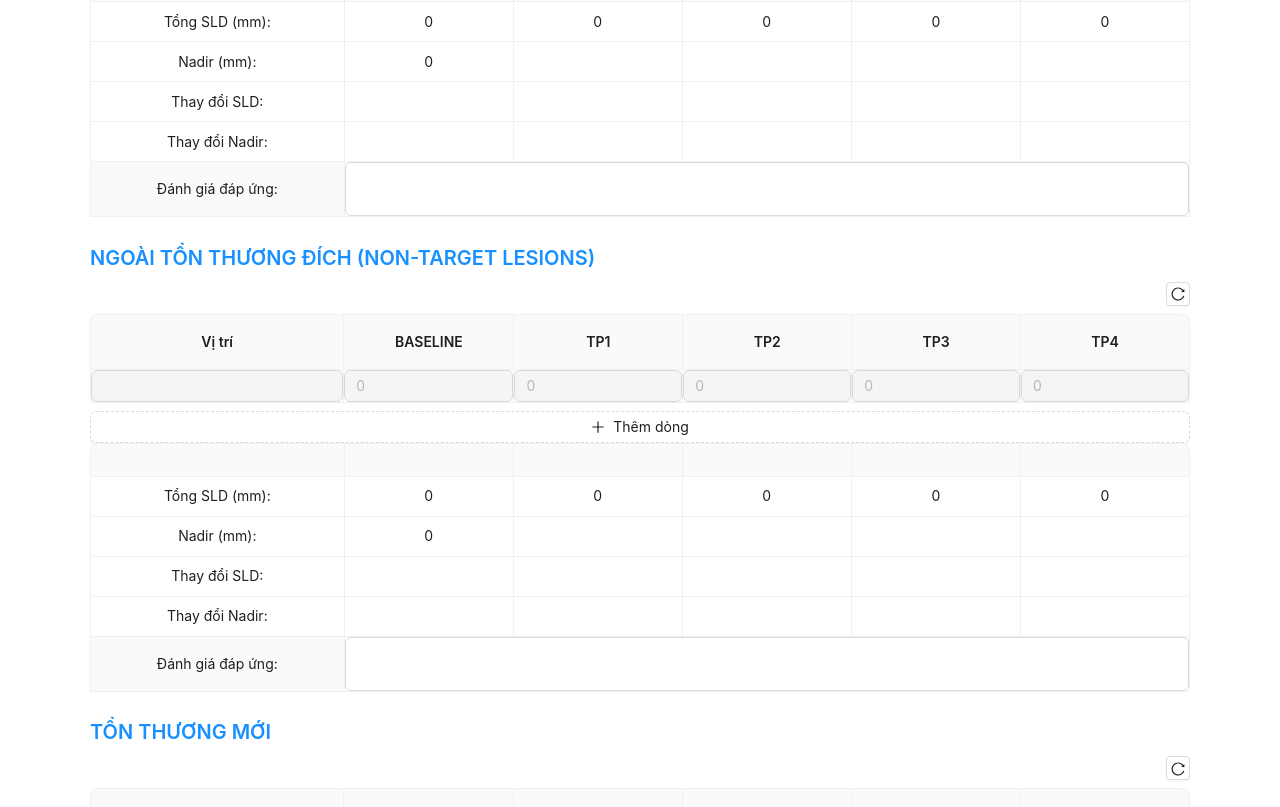
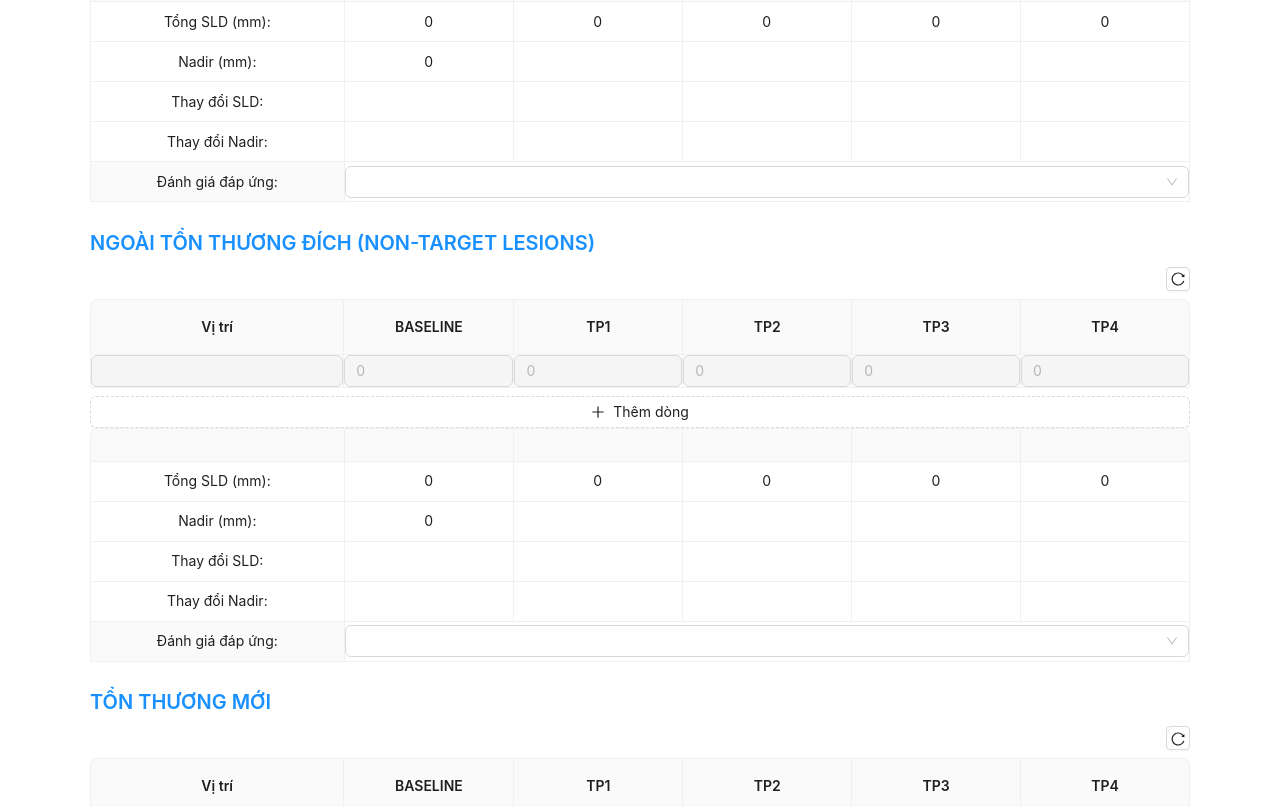
Before and after one commit to tranhuunam00/HomeCare, a React (Vite) app in the folder homecare_fe/: page /template in a window 1280 px wide. Shown: the part 2740-3547 px from the top of the page. Built offline with nearby package versions, Linux system fonts and the light colour scheme.

Commit message:
điều chỉnh nội dung đánh giá đáp ứng thành dropdown

```diff
--- a/homecare_fe/src/pages/template/ConclusionTable.jsx
+++ b/homecare_fe/src/pages/template/ConclusionTable.jsx
@@ -5,10 +5,26 @@ const { Title, Text } = Typography;
 const { TextArea } = Input;
 
 const responseOptions = [
-  { value: "CR", label: "CR" },
-  { value: "PR", label: "PR" },
-  { value: "SD", label: "SD" },
-  { value: "PD", label: "PD" },
+  {
+    value: "CR",
+    label:
+      "CR - Complete Response: Bệnh thoái triển hoàn toàn: không còn thấy (< 10mm đối với hạch) và không có tổn thương mới",
+  },
+  {
+    value: "PR",
+    label:
+      "PR - Partial Response: Bệnh thoái triển một phần: SLD giảm tối thiểu 30% so với BLD và không có tổn thương mới",
+  },
+  {
+    value: "PD",
+    label:
+      "PD - Progressive Disease: Bệnh tiến triển: có tổn thương mới hoặc SLD tăng tối thiểu 20% (hoặc 5mm) so với NADIR",
+  },
+  {
+    value: "SD",
+    label:
+      "SD - Stable Disease: Bệnh ổn định: không đủ tiêu chuẩn của PR và PD",
+  },
 ];
 
 const ConclusionTable = () => {
@@ -136,7 +152,6 @@ const ConclusionTable = () => {
                 setDoctorData({ ...doctorData, doctor1: e.target.value })
               }
             />
-            <Text>Chữ ký số</Text>
           </div>
         </Col>
         <Col span={8}>
@@ -149,7 +164,6 @@ const ConclusionTable = () => {
                 setDoctorData({ ...doctorData, doctor2: e.target.value })
               }
             />
-            <Text>Chữ ký số</Text>
           </div>
         </Col>
         <Col span={8}>
--- a/homecare_fe/src/pages/template/_TargetLesionsTotalTable.jsx
+++ b/homecare_fe/src/pages/template/_TargetLesionsTotalTable.jsx
@@ -1,8 +1,32 @@
 import React, { useState } from "react";
-import { Table, Input } from "antd";
+import { Table, Input, Select } from "antd";
 import "./_TargetLesionsTotalTable.css";
 
 const { TextArea } = Input;
+const { Option } = Select;
+
+const responseOptions = [
+  {
+    value: "CR",
+    label:
+      "CR - Complete Response: Bệnh thoái triển hoàn toàn: không còn thấy (< 10mm đối với hạch) và không có tổn thương mới",
+  },
+  {
+    value: "PR",
+    label:
+      "PR - Partial Response: Bệnh thoái triển một phần: SLD giảm tối thiểu 30% so với BLD và không có tổn thương mới",
+  },
+  {
+    value: "PD",
+    label:
+      "PD - Progressive Disease: Bệnh tiến triển: có tổn thương mới hoặc SLD tăng tối thiểu 20% (hoặc 5mm) so với NADIR",
+  },
+  {
+    value: "SD",
+    label:
+      "SD - Stable Disease: Bệnh ổn định: không đủ tiêu chuẩn của PR và PD",
+  },
+];
 
 const columnsTotal = [
   {
@@ -32,12 +56,20 @@ const columnsTotal = [
         if (index === 0) {
           return {
             children: (
-              <TextArea
+              <Select
                 value={record.response}
-                onChange={(e) => record.onResponseChange(e.target.value)}
-                autoSize={{ minRows: 2 }}
+                onChange={record.onResponseChange}
                 style={{ width: "100%" }}
-              />
+                placeholder="Chọn đánh giá đáp ứng"
+                showSearch
+                optionFilterProp="label"
+              >
+                {responseOptions.map((opt) => (
+                  <Option key={opt.value} value={opt.value} label={opt.label}>
+                    {opt.label}
+                  </Option>
+                ))}
+              </Select>
             ),
             props: {
               colSpan: 6,
```
